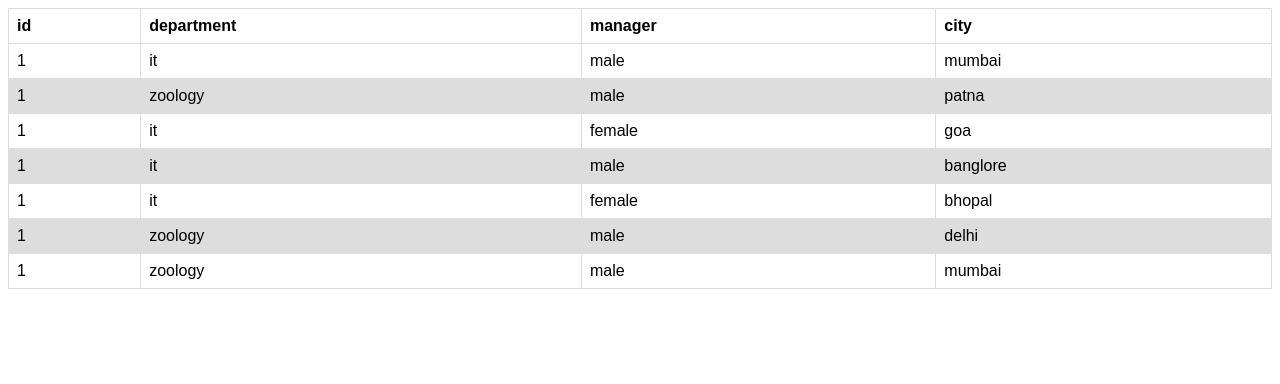
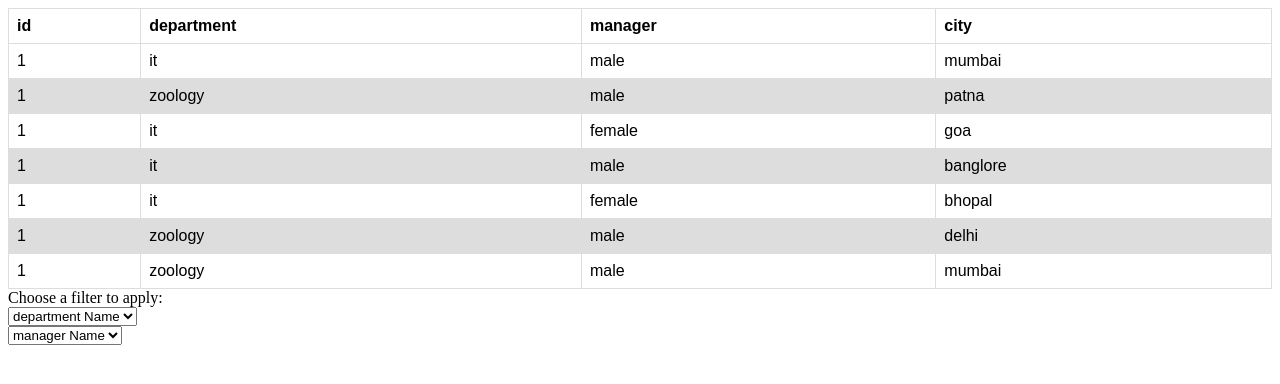
Before and after one commit to vikas11-creator/angular-filter, an Angular app: page / in a window 1280 px wide. Shown: the top 384 px of the page. Built offline with nearby package versions, Linux system fonts and the light colour scheme.

Commit message:
2 files modified

```diff
--- a/src/app/app.component.html
+++ b/src/app/app.component.html
@@ -15,3 +15,15 @@
     </tr>
   </table>
 </div>
+
+<label for="filter">Choose a filter to apply:</label>
+<br />
+<select name="department" id="department" (change)="onChange('department',$event)">
+  <option value="value" selected>department Name</option>
+  <option [value]="data" *ngFor="let data of department">{{ data }}</option>
+</select>
+<br />
+<select name="manager" id="manager" (change)="onChange('manager',$event)">
+  <option value="value" selected>manager Name</option>
+  <option [value]="data" *ngFor="let data of manager">{{ data }}</option>
+</select>
--- a/src/app/app.component.ts
+++ b/src/app/app.component.ts
@@ -1,4 +1,8 @@
-import { Component } from '@angular/core';
+import {
+  ChangeDetectionStrategy,
+  ChangeDetectorRef,
+  Component,
+} from '@angular/core';
 
 @Component({
   selector: 'my-app',
@@ -7,6 +11,8 @@ import { Component } from '@angular/core';
 })
 export class AppComponent {
   name = 'Angular';
+
+  constructor(public cdr: ChangeDetectorRef) {}
 
   array: any[] = [
     {
@@ -52,4 +58,30 @@ export class AppComponent {
       city: 'mumbai',
     },
   ];
+  newArr: object[];
+  department: string[] = ['it', 'zoology'];
+  manager: string[] = ['male', 'female'];
+
+  onChange(key, event) {
+    //console.log(event.target.value);
+    debugger;
+    switch (key) {
+      case 'department':
+        this.newArr = this.array.filter((data) => {
+          return data.department === event.target.value;
+        });
+        console.log('67', this.newArr);
+        this.array === this.newArr;
+        this.cdr.detectChanges();
+        break;
+      case 'manager':
+        this.newArr = this.array.filter((data) => {
+          return (data.manager = event.target.value);
+        });
+        console.log('73', this.newArr);
+        this.array === this.newArr;
+        break;
+    }
+    //console.log(this.array);
+  }
 }
```
